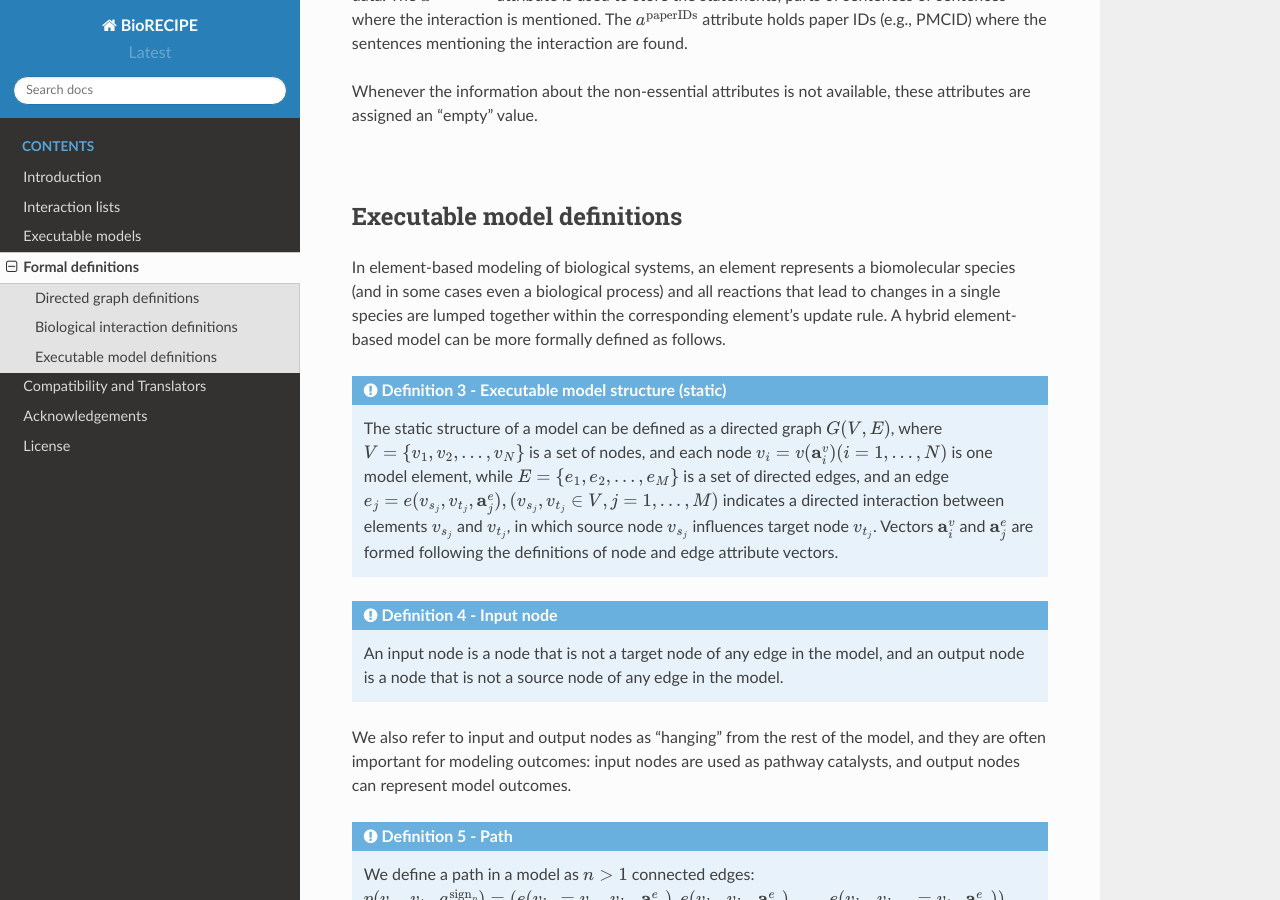
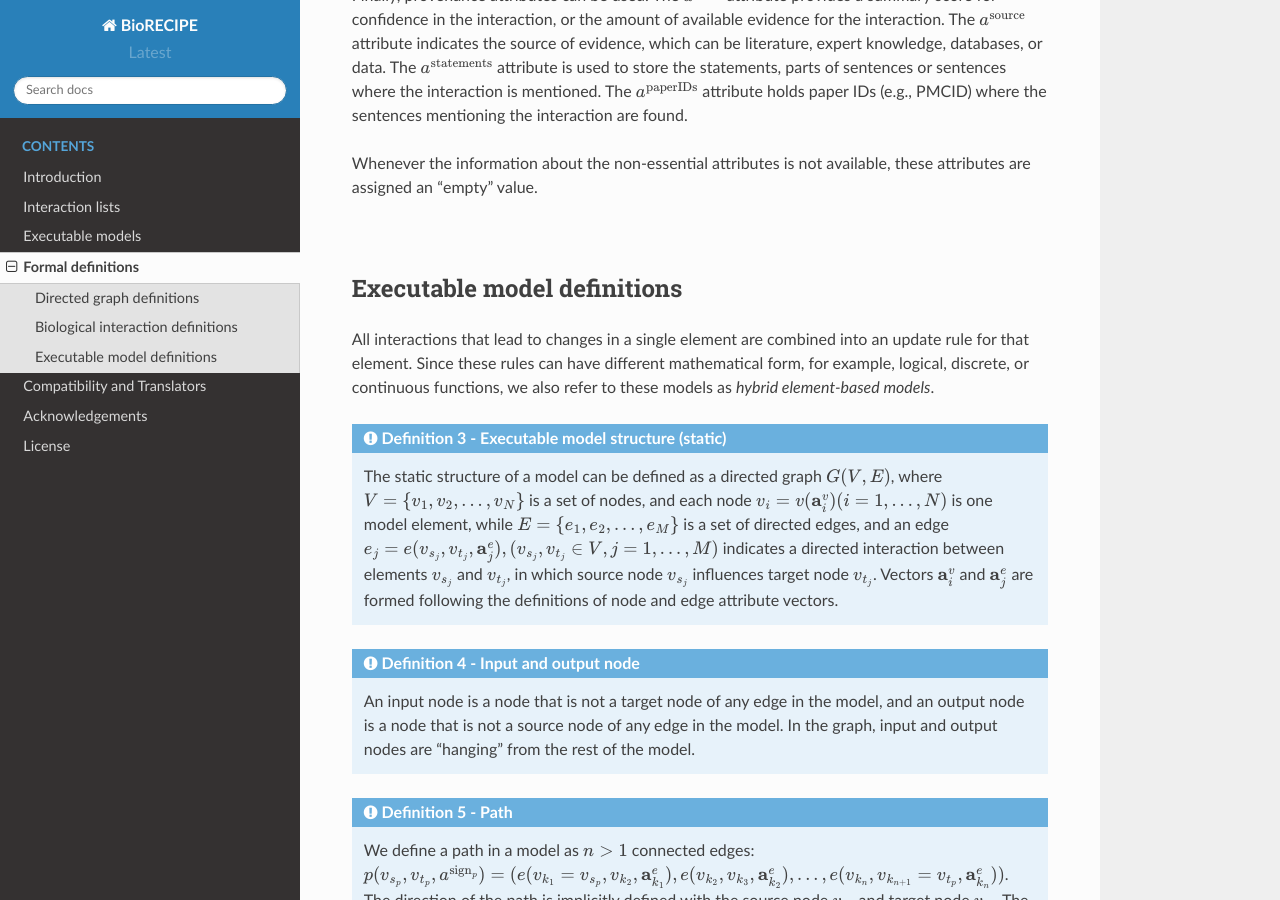
Before and after one commit to pitt-miskov-zivanov-lab/BioRECIPE, a Sphinx documentation site: the page built from docs/definitions.rst, in a window 1280 px wide and 900 px high, scrolled down 2178 px. Built offline with Sphinx 7.4.7 and the Read the Docs theme 2.0.0, drawn with Linux system fonts in a browser that asks for light colours; some of the changed text lies outside the part shown.

Commit message:
Update definitions.rst

```diff
--- a/docs/definitions.rst
+++ b/docs/definitions.rst
@@ -32,6 +32,8 @@ The attribute :math:`a^{\mathrm{name}}` is an element name, usually following th
 
 The node attribute vector :math:`a^v` may also include other attributes that help describe the element. For example, attributes :math:`a^{\mathrm{location}}` and :math:`a^{\mathrm{locationID}}` hold information about the cellular compartment, where the element is found, and the compartment ID, respectively. We use the GO database to obtain these location IDs. A subtype attribute, :math:`a^{\mathrm{subtype}}`, may be used to indicate additional type of an element, such as :math:`a^{\mathrm{subtype}}` = ``receptor`` for an element with :math:`a^{\mathrm{type}}` = ``protein``.
 
+In element-based modeling of biological systems, an element usually represents a biomolecular species, a chemical, or  a biological process.
+
 .. admonition:: Definition 2 - Interaction (edge)
 
  A directed signed interaction (also referred to as a directed edge) :math:`e=e(v_s,v_t,\mathbf{a}^e)` is defined with its source element :math:`v_s`, target element :math:`v_t`, and vector of attributes :math:`a^e`. The interaction attribute vector always includes at least the sign :math:`a^{\mathrm{sign}}` and connection type :math:`a^{\mathrm{connectiontype}}` attributes: :math:`\mathbf{a}^e=(a^{\mathrm{sign}},a^{\mathrm{connectiontype}})`. The direction of an interaction is implicitly defined with source and target nodes, and therefore, not explicitly listed among its attributes.
@@ -51,17 +53,15 @@ Whenever the information about the non-essential attributes is not available, th
 Executable model definitions
 ----------------------------
 
-In element-based modeling of biological systems, an element represents a biomolecular species (and in some cases even a biological process) and all reactions that lead to changes in a single species are lumped together within the corresponding element’s update rule. A hybrid element-based model can be more formally defined as follows.
+All interactions that lead to changes in a single element are combined into an update rule for that element. Since these rules can have different mathematical form, for example, logical, discrete, or continuous functions, we also refer to these models as *hybrid element-based models*.
 
 .. admonition:: Definition 3 - Executable model structure (static)
 
  The static structure of a model can be defined as a directed graph :math:`G(V,E)`, where :math:`V=\{v_1,v_2,...,v_N\}` is a set of nodes, and each node :math:`v_i=v(\mathbf{a}_i^v) (i=1,...,N)` is one model element, while :math:`E=\{e_1,e_2,...,e_M\}` is a set of directed edges, and an edge :math:`e_j=e(v_{s_j},v_{t_j},\mathbf{a}_j^e), (v_{s_j},v_{t_j}\in V,j=1,...,M)` indicates a directed interaction between elements :math:`v_{s_j}` and :math:`v_{t_j}`, in which source node :math:`v_{s_j}` influences target node :math:`v_{t_j}`. Vectors :math:`\mathbf{a}_i^v` and :math:`\mathbf{a}_j^e` are formed following the definitions of node and edge attribute vectors.
 
-.. admonition:: Definition 4 - Input node
+.. admonition:: Definition 4 - Input and output node
 
- An input node is a node that is not a target node of any edge in the model, and an output node is a node that is not a source node of any edge in the model.
-
-We also refer to input and output nodes as “hanging” from the rest of the model, and they are often important for modeling outcomes: input nodes are used as pathway catalysts, and output nodes can represent model outcomes.
+ An input node is a node that is not a target node of any edge in the model, and an output node is a node that is not a source node of any edge in the model. In the graph, input and output nodes are “hanging” from the rest of the model.
 
 .. admonition:: Definition 5 - Path
 
```
